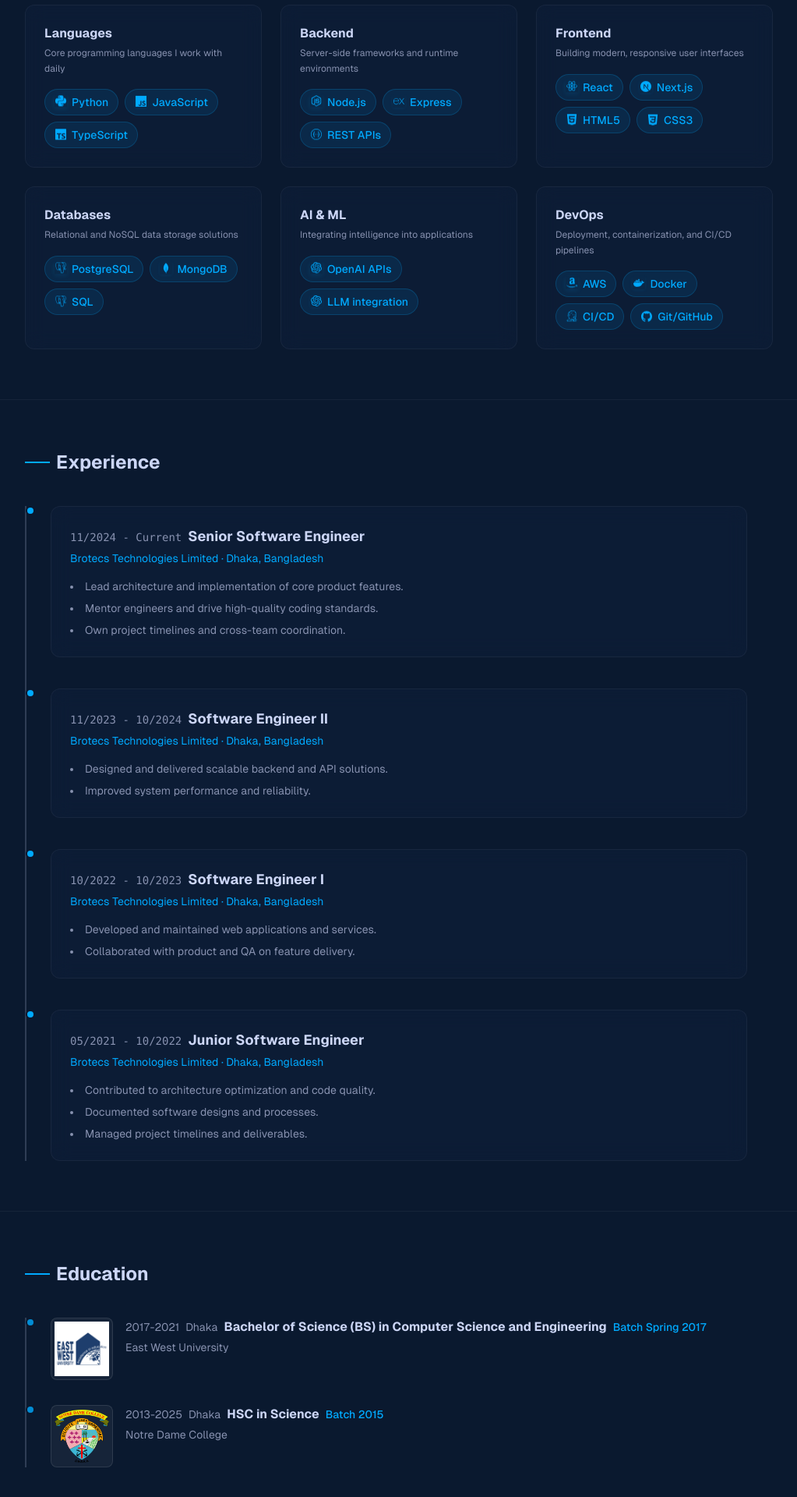
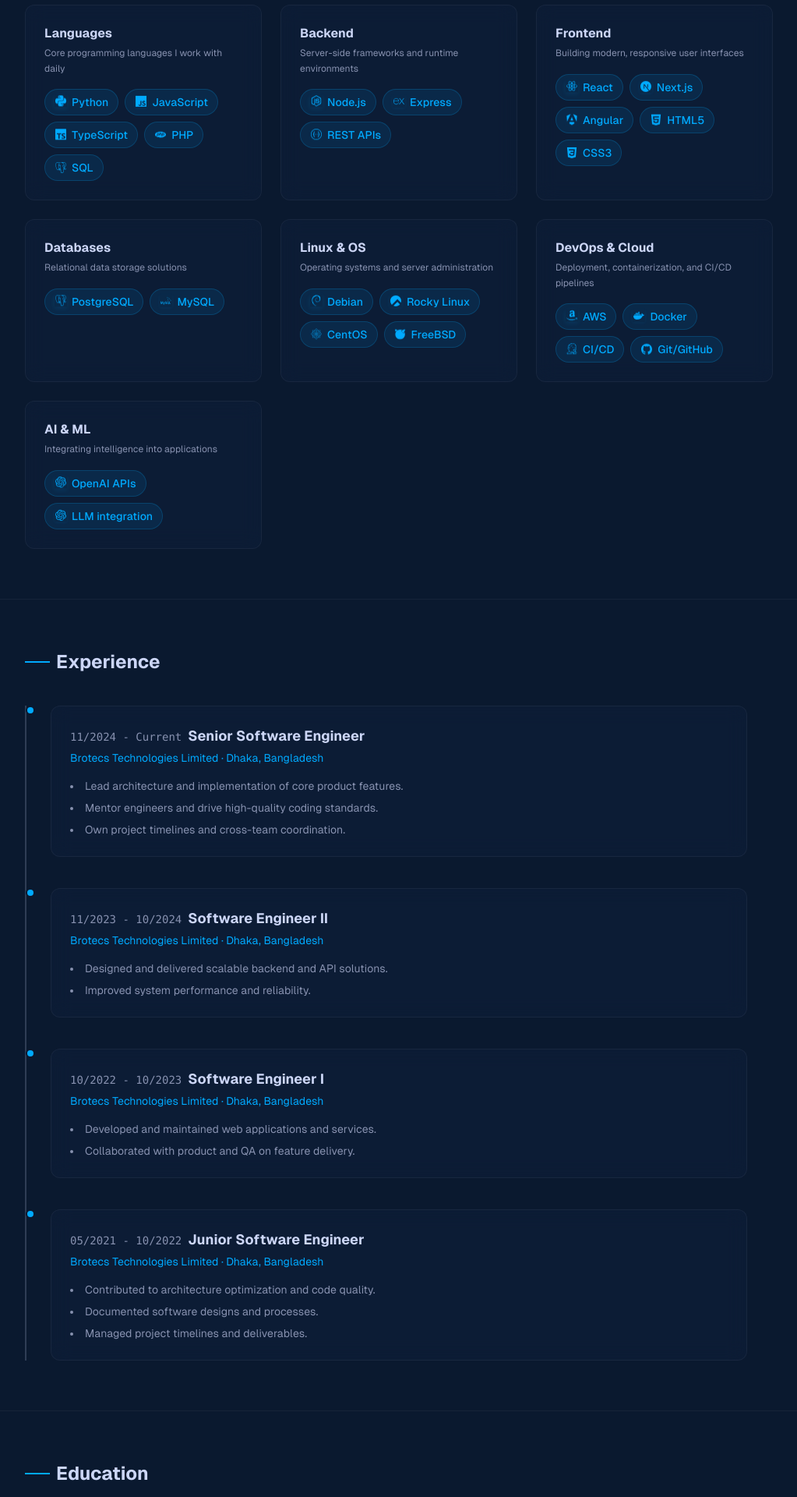
Before and after one commit to MRajibH/MRajibH.github.io, a Next.js app: page / in a window 1280 px wide. Shown: the part 1160-3080 px from the top of the page at 78% size, without its empty margins (128-1151 px from the left). Built offline with nearby package versions, Linux system fonts and the light colour scheme.

Commit message:
Modified Skillset

```diff
--- a/src/components/SkillIcon.tsx
+++ b/src/components/SkillIcon.tsx
@@ -4,14 +4,16 @@ import {
   SiPython,
   SiJavascript,
   SiTypescript,
+  SiPhp,
   SiNodedotjs,
   SiReact,
   SiNextdotjs,
+  SiAngular,
   SiExpress,
   SiHtml5,
   SiCss3,
   SiPostgresql,
-  SiMongodb,
+  SiMysql,
   SiAmazon,
   SiDocker,
   SiGit,
@@ -20,6 +22,10 @@ import {
   SiJira,
   SiSwagger,
   SiJenkins,
+  SiDebian,
+  SiRockylinux,
+  SiCentos,
+  SiFreebsd,
 } from "react-icons/si";
 import { IconType } from "react-icons";
 
@@ -27,15 +33,21 @@ const skillIconMap: Record<string, IconType> = {
   Python: SiPython,
   JavaScript: SiJavascript,
   TypeScript: SiTypescript,
+  PHP: SiPhp,
   "Node.js": SiNodedotjs,
   React: SiReact,
   "Next.js": SiNextdotjs,
+  Angular: SiAngular,
   Express: SiExpress,
   HTML5: SiHtml5,
   CSS3: SiCss3,
-  SQL: SiPostgresql,
-  MongoDB: SiMongodb,
+  SQL: SiPostgresql, // Using generic DB icon or Postgres for SQL
+  MySQL: SiMysql,
   PostgreSQL: SiPostgresql,
+  "Debian": SiDebian,
+  "Rocky Linux": SiRockylinux,
+  "CentOS": SiCentos,
+  "FreeBSD": SiFreebsd,
   AWS: SiAmazon,
   Docker: SiDocker,
   Git: SiGit,
--- a/src/data/resume.ts
+++ b/src/data/resume.ts
@@ -21,7 +21,7 @@ export const skills = [
   {
     category: "Languages",
     description: "Core programming languages I work with daily",
-    items: ["Python", "JavaScript", "TypeScript"],
+    items: ["Python", "JavaScript", "TypeScript", "PHP", "SQL"],
   },
   {
     category: "Backend",
@@ -31,22 +31,27 @@ export const skills = [
   {
     category: "Frontend",
     description: "Building modern, responsive user interfaces",
-    items: ["React", "Next.js", "HTML5", "CSS3"],
+    items: ["React", "Next.js", "Angular", "HTML5", "CSS3"],
   },
   {
     category: "Databases",
-    description: "Relational and NoSQL data storage solutions",
-    items: ["PostgreSQL", "MongoDB", "SQL"],
+    description: "Relational data storage solutions",
+    items: ["PostgreSQL", "MySQL"],
+  },
+  {
+    category: "Linux & OS",
+    description: "Operating systems and server administration",
+    items: ["Debian", "Rocky Linux", "CentOS", "FreeBSD"],
+  },
+  {
+    category: "DevOps & Cloud",
+    description: "Deployment, containerization, and CI/CD pipelines",
+    items: ["AWS", "Docker", "CI/CD", "Git/GitHub"],
   },
   {
     category: "AI & ML",
     description: "Integrating intelligence into applications",
     items: ["OpenAI APIs", "LLM integration"],
-  },
-  {
-    category: "DevOps",
-    description: "Deployment, containerization, and CI/CD pipelines",
-    items: ["AWS", "Docker", "CI/CD", "Git/GitHub"],
   },
 ];
 
@@ -102,10 +107,10 @@ export const education = [
     degree: "Bachelor of Science (BS) in Computer Science and Engineering",
     institution: "East West University",
     logoKey: "ewu",
-    batch: "Spring 2017",
+    batch: "Spring 17",
   },
   {
-    date: "2013-2025",
+    date: "2013-2015",
     location: "Dhaka",
     degree: "HSC in Science",
     institution: "Notre Dame College",
```
